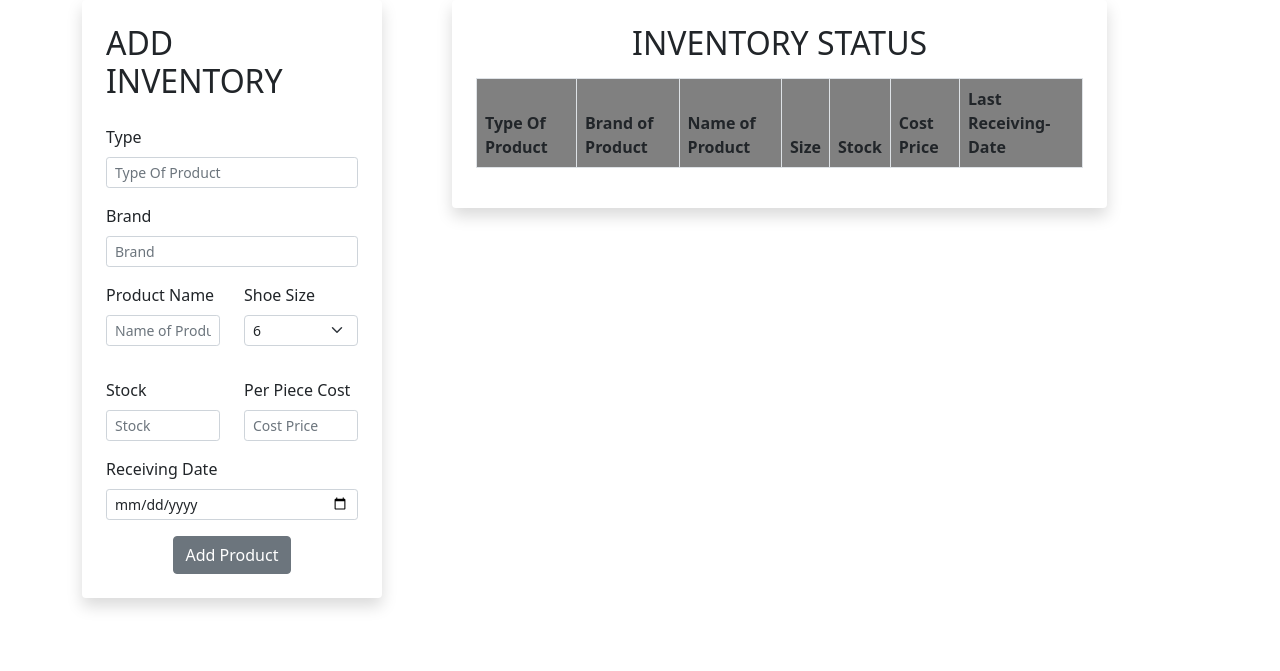
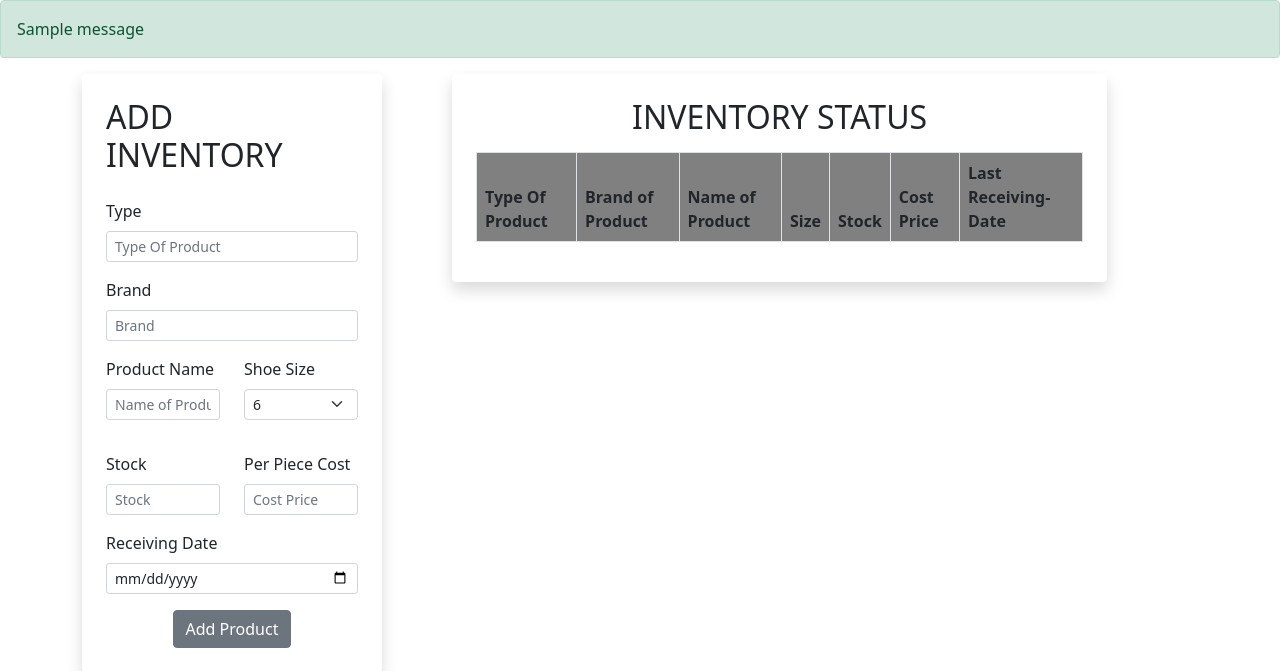
Before and after one commit to Mayank-711/SalesandRetail, a Django app: page /inventory/ in a window 1280 px wide; the page is wider, and only the part inside the window is pictured. Shown: the part 56-727 px from the top of that part. Run offline with Django 5.2, Linux system fonts and the light colour scheme; data comes from the database, SQL or seed files in the repository; both versions use the stored data as it was after the commit; one stand-in notice (Sample message) is shown; lists and menus that the app fills with data are empty.

Commit message:
messages

```diff
--- a/Django-SalesandRetail/SalesandRetail/settings.py
+++ b/Django-SalesandRetail/SalesandRetail/settings.py
@@ -132,3 +132,4 @@ EMAIL_USE_TLS = True
 EMAIL_PORT = 587
 EMAIL_HOST_USER = 'abhishekkumbhar005@gmail.com'
 EMAIL_HOST_PASSWORD = 'vgox lfcm oeek pxeq'
+MESSAGE_STORAGE = "django.contrib.messages.storage.cookie.CookieStorage"
--- a/Django-SalesandRetail/inventory/views.py
+++ b/Django-SalesandRetail/inventory/views.py
@@ -4,9 +4,15 @@ from django.contrib.auth import authenticate
 from .models import *
 from django.http import JsonResponse
 from django.db.models import F
+from django.contrib import messages
 # import plotlib
 # Create your views here.
 
+
+
+
+def Dashboard(request):
+    return render(request,'inventory/dashboard.html')
 
 def inventory(request):
     user = request.user
@@ -20,22 +26,21 @@ def inventory(request):
         R_date = data.get("rdate")
         cost = data.get("costprice")
         P_Size = data.get('shoesize')
-        existing_inventory = Inventory.objects.filter(username=username, P_Type=P_Type, p_Name=p_Name, P_Brand=P_Brand,P_Size = P_Size).first()
+        existing_inventory = Inventory.objects.filter(username=username, P_Type=P_Type, p_Name=p_Name, P_Brand=P_Brand, P_Size=P_Size).first()
         if existing_inventory:
-            existing_inventory.P_Stock = existing_inventory.P_Stock + int(P_Stock)
+            existing_inventory.P_Stock += int(P_Stock)
             existing_inventory.R_date = R_date
             existing_inventory.cost = cost
             existing_inventory.save()
+            messages.success(request, f'Inventory for {p_Name} updated successfully.')
         else:
-            Inventory.objects.create(username=username, P_Type=P_Type, p_Name=p_Name, P_Brand=P_Brand, P_Stock=P_Stock, R_date=R_date, cost=cost,P_Size=P_Size)
+            Inventory.objects.create(username=username, P_Type=P_Type, p_Name=p_Name, P_Brand=P_Brand, P_Stock=P_Stock, R_date=R_date, cost=cost, P_Size=P_Size)
+            messages.success(request, f'New inventory for {p_Name} added successfully.')
         return redirect("inventory")
 
     queryset = Inventory.objects.filter(username=username).order_by('-R_date')
     context = {"Inventory": queryset}
     return render(request, 'inventory/inventory.html', context=context)
-
-def Dashboard(request):
-    return render(request,'inventory/dashboard.html')
 
 def SalesPage(request):
     user = request.user
@@ -66,16 +71,18 @@ def SalesPage(request):
             SellingPrice=SellingPrice,
             customer_name=customer_name,
             customer_email=customer_email,
-            PS_Size = PS_Size
+            PS_Size=PS_Size
         )
 
         # Update the inventory
-        Inventory.objects.filter(username=username, P_Type=PS_Type, P_Brand=PS_Brand, p_Name=PS_Name,P_Size=PS_Size).update(
+        Inventory.objects.filter(username=username, P_Type=PS_Type, P_Brand=PS_Brand, p_Name=PS_Name, P_Size=PS_Size).update(
             P_Stock=F('P_Stock') - int(QuantitySold)
         )
+
+        messages.success(request, f'Sales for {PS_Name} added successfully.')
 
         return redirect("sales")
 
     qset = Sales.objects.all().order_by('-PS_Date')[:25]
-    context = {'ptypes': producttype, 'brandtypes': btype, 'pnames': ntype, "Sales": qset,"Ssize":ssize}
+    context = {'ptypes': producttype, 'brandtypes': btype, 'pnames': ntype, "Sales": qset, "Ssize": ssize}
     return render(request, 'inventory/sales.html', context=context)
--- a/Django-SalesandRetail/templates/inventory/base.html
+++ b/Django-SalesandRetail/templates/inventory/base.html
@@ -24,6 +24,15 @@
           </div>
         </div>
       </nav>
+      {% if messages %}
+		<div class="messages">
+		{% for message in messages %}
+			<div class="alert {% if message.tags %}alert-{{ message.tags }}"{% endif %}>
+				{{ message }}
+			</div>
+		{% endfor %}
+		</div>
+	{% endif %}
     {% block content%}
     {% endblock %}
     <script src="https://cdn.jsdelivr.net/npm/@popperjs/core@2.9.2/dist/umd/popper.min.js" integrity="sha384-IQsoLXl5PILFhosVNubq5LC7Qb9DXgDA9i+tQ8Zj3iwWAwPtgFTxbJ8NT4GN1R8p" crossorigin="anonymous"></script>
```
Also changed, not shown: Django-SalesandRetail/db.sqlite3.
